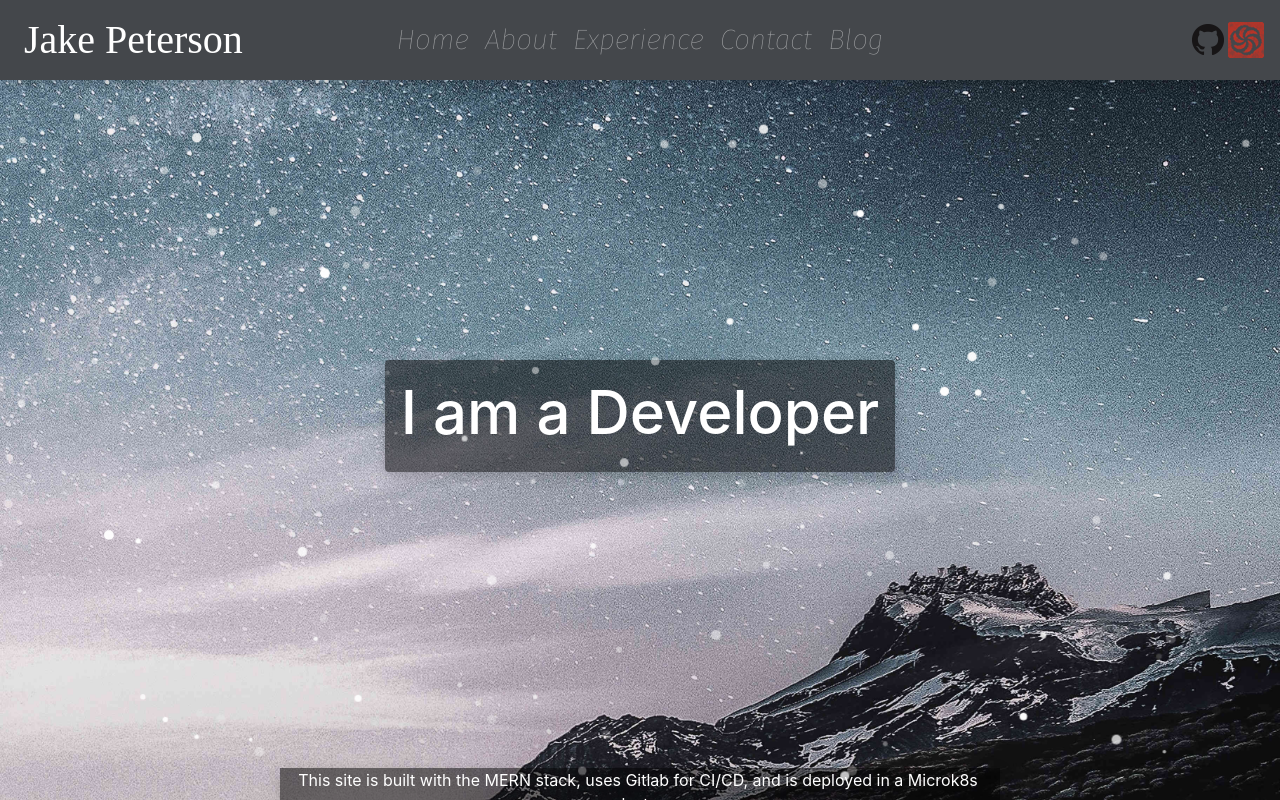
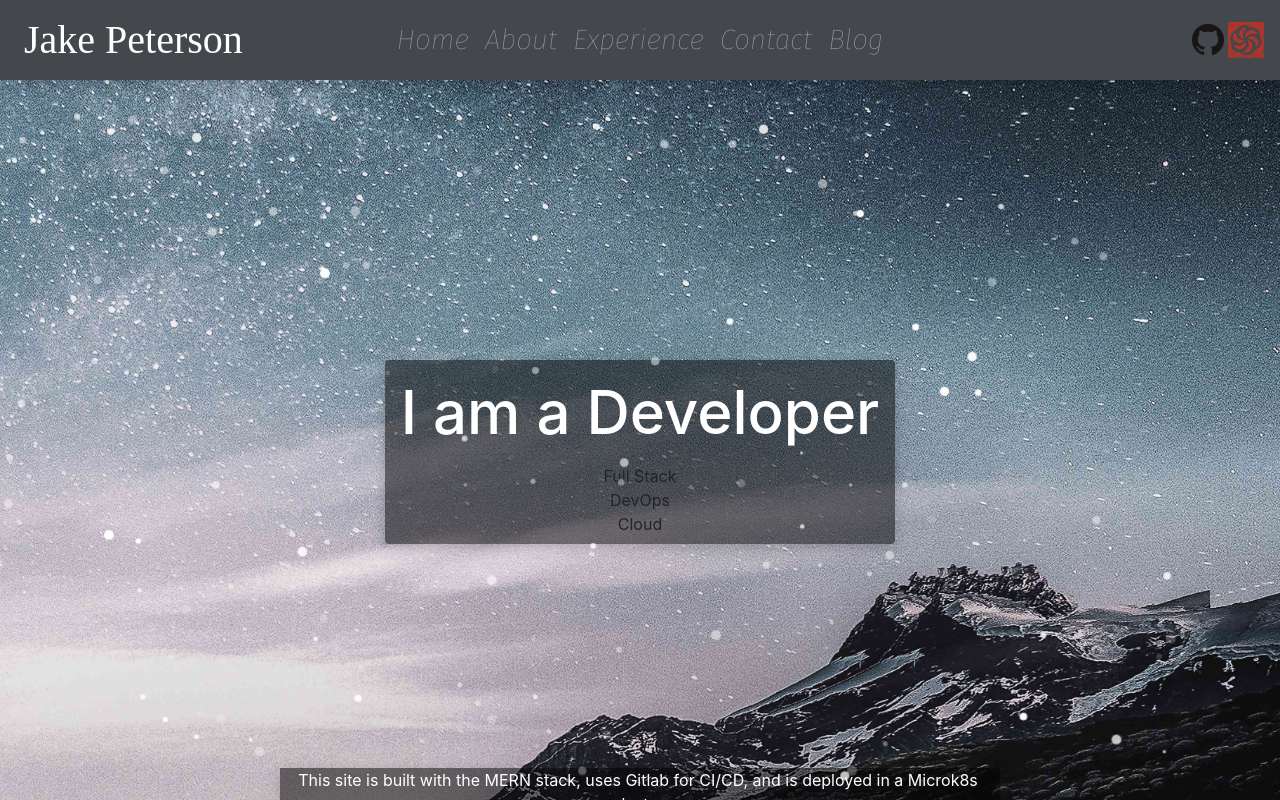
Before and after one commit to jtp03a/jakepeterson.dev, a React (Create React App) app in the folder client/: page / in a window 1280 px wide. Shown: the top 800 px of the page. Built offline with nearby package versions, Linux system fonts and the light colour scheme; no server answers; a web font is replaced by a local one.

Commit message:
Update client/src/Components/Landing.js

```diff
--- a/client/src/Components/Landing.js
+++ b/client/src/Components/Landing.js
@@ -12,6 +12,11 @@ function Landing(props) {
             <h2 className="p-2" id="quote">
               I am a Developer
             </h2>
+            <div classname="flex flex-row justify-content-between">
+            <div>Full Stack</div>
+            <div>DevOps</div>
+            <div>Cloud</div>
+            </div>
           </div>
         </div>
         <div className="siteInfo">
```
